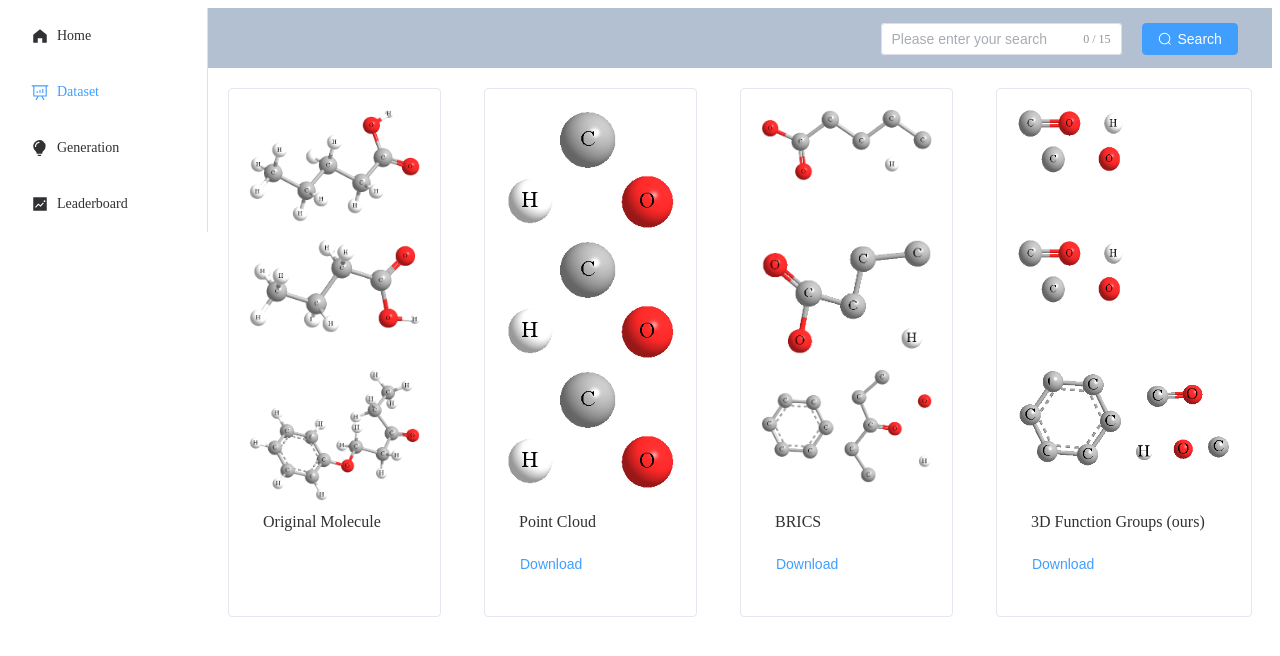
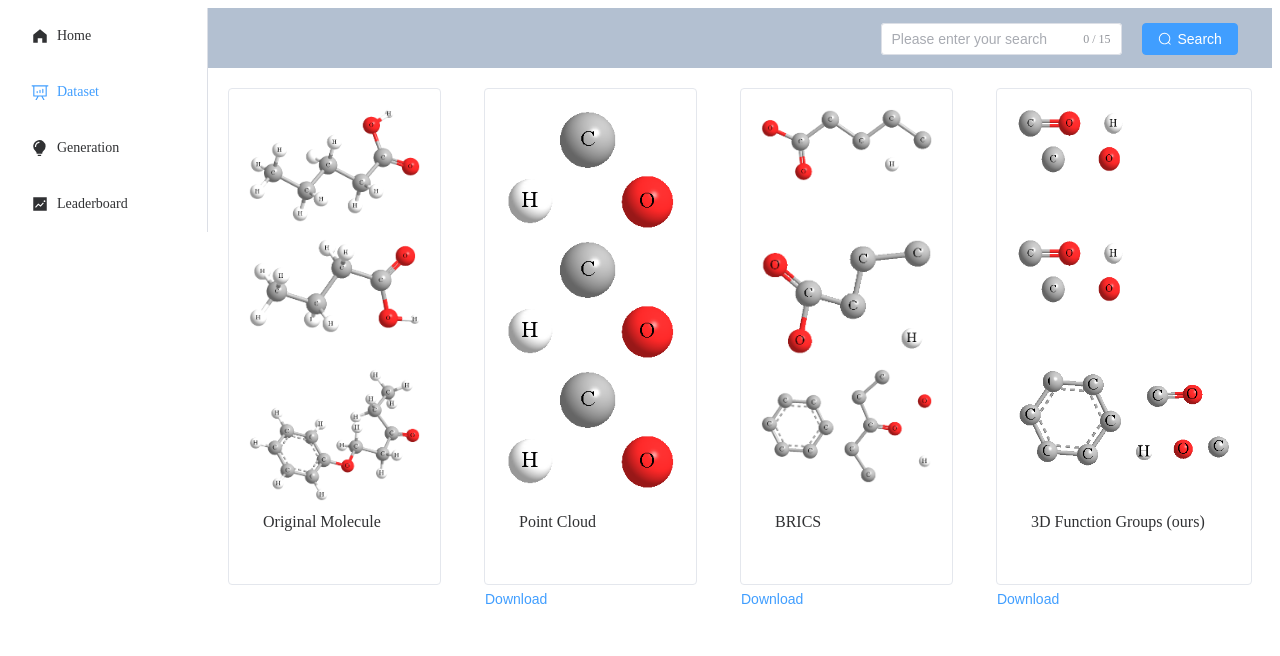
Before and after one commit to 3DFunctionGroupMoleculeDataset/3D-FuM, a Vue app: page /#/Dataset in a window 1280 px wide. Shown: the top 656 px of the page. Built offline with nearby package versions, Linux system fonts and the light colour scheme.

Commit message:
changed the card layout in dataset.vue

```diff
--- a/src/components/Dataset.vue
+++ b/src/components/Dataset.vue
@@ -53,7 +53,8 @@
       <!-- 主栏部分 -->
       <el-main>
 
-        <el-row class="custom-row">
+        <!-- <el-row class="custom-row"> -->
+          <el-row >
           <el-col :span="5">
             <el-card shadow="hover">
               <!-- <img src="../assets/Atom_img/overall/valeric_acid.png" fit="contain"
@@ -131,7 +132,7 @@
                 <!-- <span>Point Cloud</span> -->
                 <div class="bottom clearfix">
                   <!-- <time class="time">{{ currentDate }}</time> -->
-                  <el-button type="text" class="button" @click="pointCloudJump">Download</el-button>
+                  <!-- <el-button type="text" class="button" @click="pointCloudJump">Download</el-button> -->
                 </div>
               </div>
 
@@ -178,7 +179,7 @@
 
                 <div class="bottom clearfix">
                   <!-- <time class="time">{{ currentDate }}</time> -->
-                  <el-button type="text" class="button" @click="BRICSJump">Download</el-button>
+                  <!-- <el-button type="text" class="button" @click="BRICSJump">Download</el-button> -->
                 </div>
               </div>
 
@@ -223,12 +224,26 @@
                 <!-- <span>3D Function Groups (ours)</span> -->
                 <div class="bottom clearfix">
                   <!-- <time class="time">{{ currentDate }}</time> -->
-                  <el-button type="text" class="button" @click="oursJump">Download</el-button>
+                  <!-- <el-button type="text" class="button" @click="oursJump">Download</el-button> -->
                 </div>
               </div>
 
             </el-card>
           </el-col>
+
+        </el-row>
+        <el-row>
+          <el-col :span="5" :offset="6">
+            <el-button type="text" class="button" @click="pointCloudJump">Download</el-button>
+          </el-col>
+
+          <el-col :span="5" :offset="1">
+            <el-button type="text" class="button" @click="BRICSJump">Download</el-button>
+        </el-col>
+        <el-col :span="6" :offset="1">
+          <el-button type="text" class="button" @click="oursJump">Download</el-button>
+        </el-col>
+
 
         </el-row>
 
```
